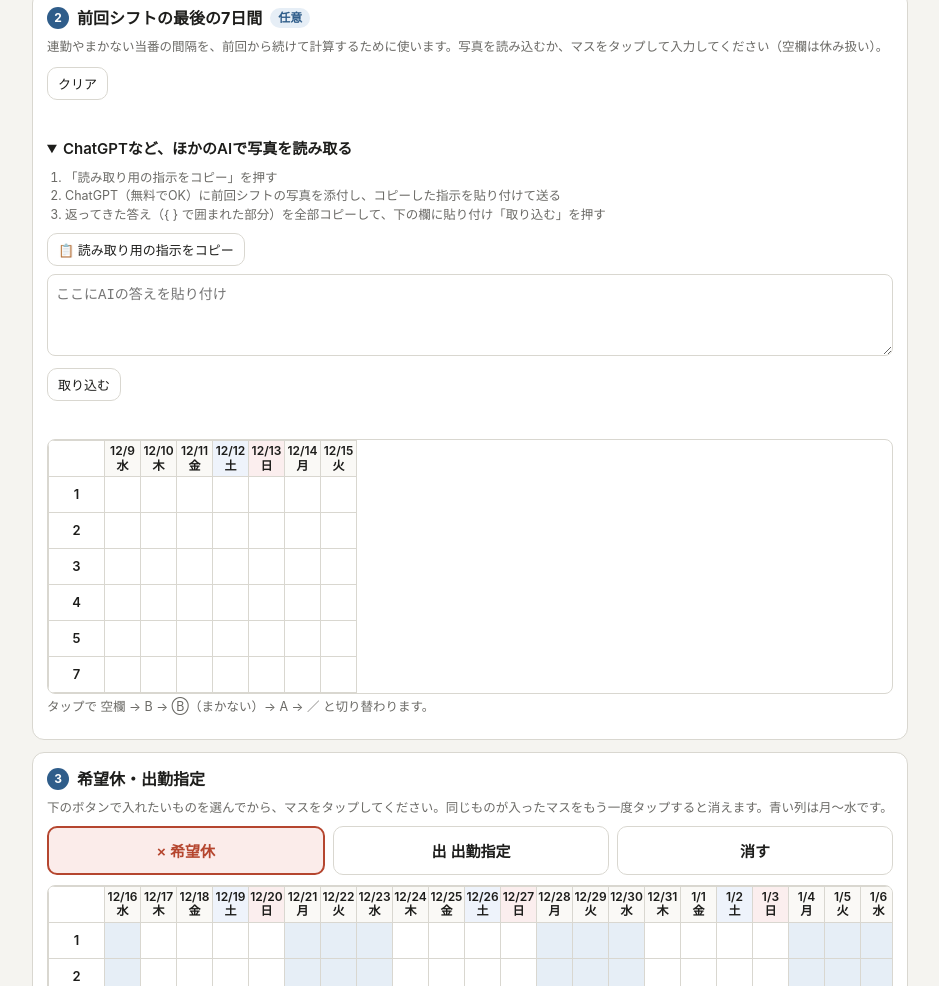
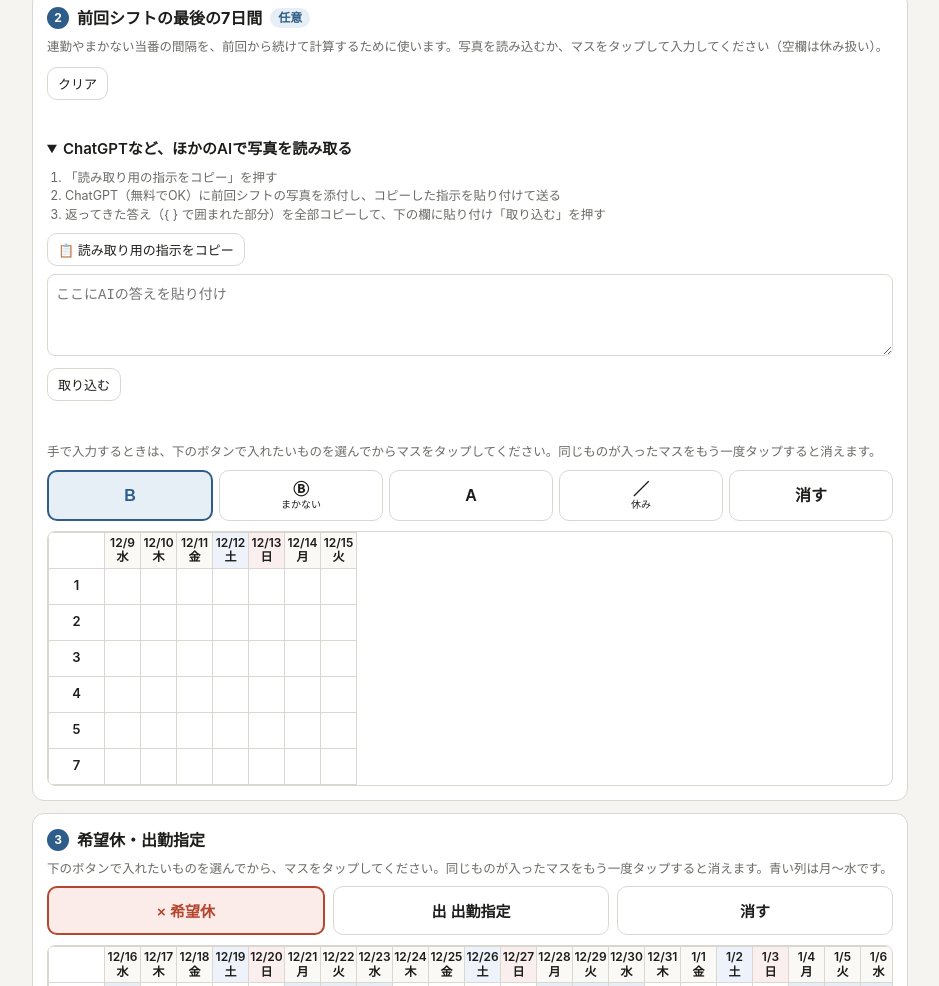
Before and after one commit to machiko-hue/kitchen-shift, a plain HTML site: page index.html in a window 1280 px wide. Shown: the part 435-1421 px from the top of the page, without its empty margins (170-1109 px from the left). Drawn offline with Linux system fonts and the light colour scheme.

Commit message:
②をボタン入力へ

```diff
--- a/index.html
+++ b/index.html
@@ -64,6 +64,9 @@ details summary{cursor:pointer;font-weight:600}
 #modeX.on{background:#fbecea;border-color:var(--warn);color:var(--warn)}
 #modeW.on{background:#e8f4ec;border-color:var(--ok);color:var(--ok)}
 #modeE.on{background:#eee;border-color:#888}
+ .pmodes{gap:6px}.pmodes button{padding:10px 2px;font-size:16px;line-height:1.1}
+.pmodes button small{display:block;font-size:10px;font-weight:400}
+.pmodes button.on{background:var(--accS);border-color:var(--acc);color:var(--acc)}
 .copied{display:inline-block;margin-left:8px;color:var(--ok);font-weight:600;font-size:14px}
 .filebtn{position:relative;display:inline-block;overflow:hidden;border:1px solid var(--line);border-radius:10px;padding:8px 12px;background:#fff;font-size:13px}
 .filebtn input[type=file]{position:absolute;inset:0;width:100%;height:100%;opacity:0;cursor:pointer;font-size:100px}
@@ -107,8 +110,9 @@ details summary{cursor:pointer;font-weight:600}
 <div class="btns" style="margin-top:6px"><button class="small" id="applyPaste">取り込む</button></div>
 <div class="status" id="pasteStatus"></div>
 </details>
-<div class="scroll" style="margin-top:8px"><table class="grid" id="prevGrid"></table></div>
-<div class="hint">タップで 空欄 → B → Ⓑ（まかない）→ A → ／ と切り替わります。</div>
+<div class="hint" style="margin-top:12px">手で入力するときは、下のボタンで入れたいものを選んでからマスをタップしてください。同じものが入ったマスをもう一度タップすると消えます。</div>
+<div class="modes pmodes"><button data-v="B" class="on">B</button><button data-v="Ⓑ">Ⓑ<small>まかない</small></button><button data-v="A">A</button><button data-v="／">／<small>休み</small></button><button data-v="">消す</button></div>
+<div class="scroll" style="margin-top:4px"><table class="grid" id="prevGrid"></table></div>
 </section>
 
 <section class="card">
@@ -225,7 +229,10 @@ const PREV_MEMBERS=[0,1,2,3,4,6];
 function renderPrev(){const days=prevDays();const t=$("prevGrid");let h=headRow(days);
  PREV_MEMBERS.forEach(p=>{h+="<tr><td class='nm'>"+escapeHtml(nameOf(p))+"</td>";days.forEach(d=>{const k=key(d);const v=st.prev[p+":"+k]||"";h+="<td class='cell' data-p='"+p+"' data-k='"+k+"'>"+v+"</td>"});h+="</tr>"});
  t.innerHTML=h}
-$("prevGrid").addEventListener("click",e=>{const td=e.target.closest("td.cell");if(!td)return;const k=td.dataset.p+":"+td.dataset.k;const cur=st.prev[k]||"";const nx=PREV_CYCLE[(PREV_CYCLE.indexOf(cur)+1)%PREV_CYCLE.length];if(nx)st.prev[k]=nx;else delete st.prev[k];save();td.textContent=nx});
+let prevMode="B";
+document.querySelectorAll(".pmodes button").forEach(b=>b.addEventListener("click",()=>{prevMode=b.dataset.v;document.querySelectorAll(".pmodes button").forEach(x=>x.classList.toggle("on",x===b))}));
+$("prevGrid").addEventListener("click",e=>{const td=e.target.closest("td.cell");if(!td)return;const k=td.dataset.p+":"+td.dataset.k;const cur=st.prev[k]||"";
+ const nx=(prevMode===""||cur===prevMode)?"":prevMode;if(nx)st.prev[k]=nx;else delete st.prev[k];save();td.textContent=nx});
 $("clearPrev").addEventListener("click",()=>{const days=prevDays().map(key);Object.keys(st.prev).forEach(k=>{if(days.includes(k.split(":")[1]))delete st.prev[k]});save();renderPrev();$("photoStatus").textContent=""});
 
 function escapeHtml(s){return String(s).replace(/[&<>"']/g,c=>({"&":"&amp;","<":"&lt;",">":"&gt;",'"':"&quot;","'":"&#39;"}[c]))}
```
